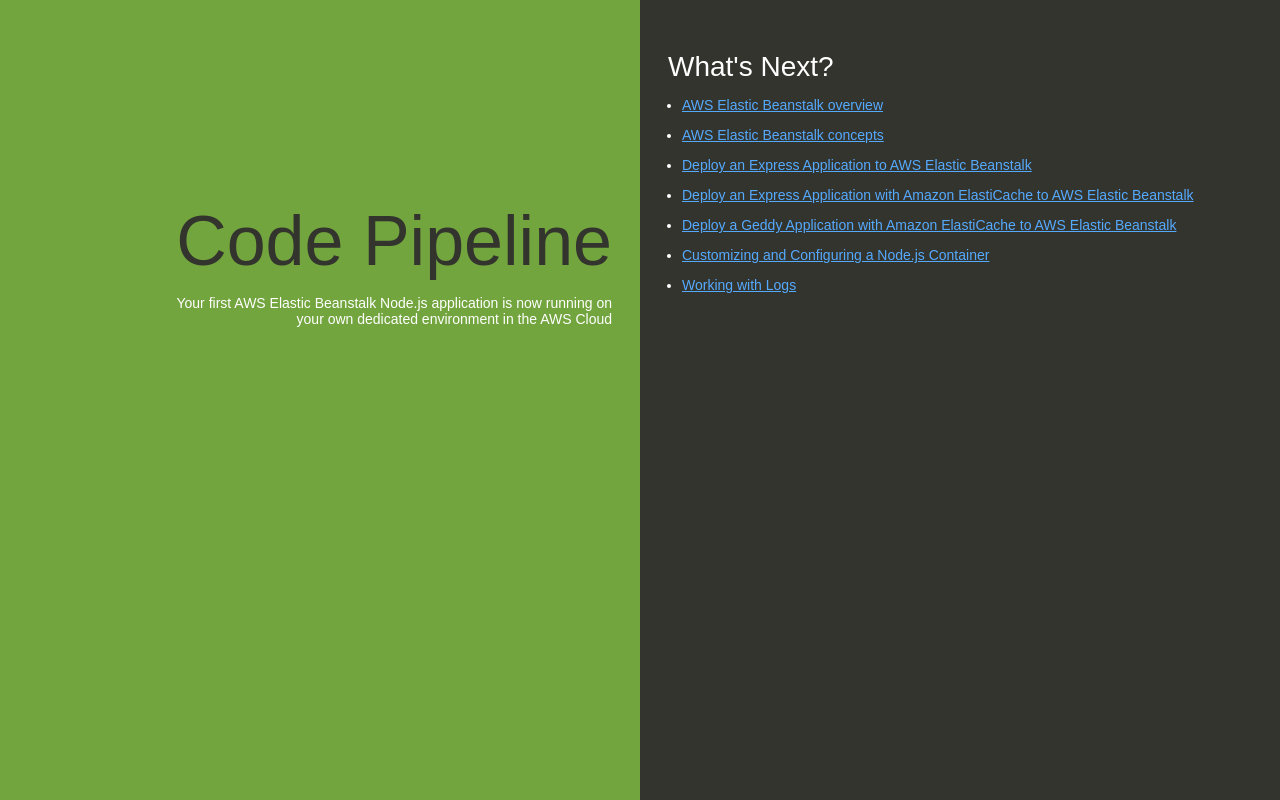
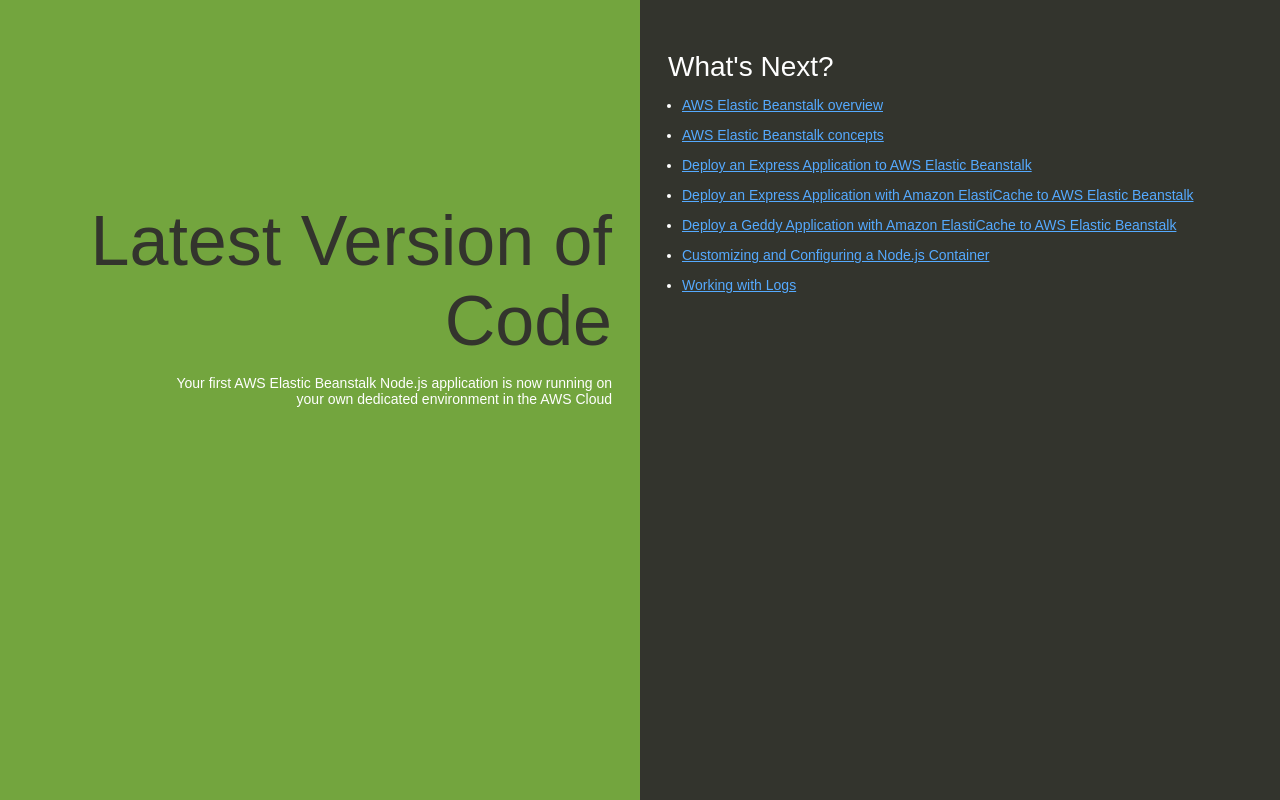
Before and after one commit to Sourav-Deo/demopipeline, a website: page index.html in a window 1280 px wide. Drawn offline with Linux system fonts and the light colour scheme.

Commit message:
Final commit to SVN

```diff
--- a/index.html
+++ b/index.html
@@ -74,7 +74,7 @@
   </head>
   <body>
     <div class="textColumn">
-      <h1>Code Pipeline</h1>
+      <h1>Latest Version of Code</h1>
       <p>Your first AWS Elastic Beanstalk Node.js application is now running on your own dedicated environment in the AWS Cloud</p>
     </div>
     <div class="linksColumn">
```
